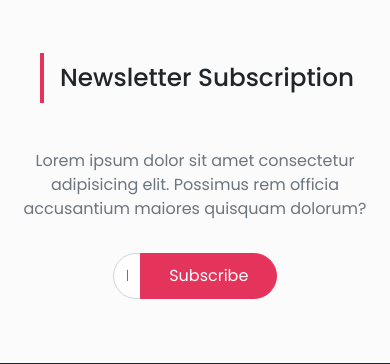
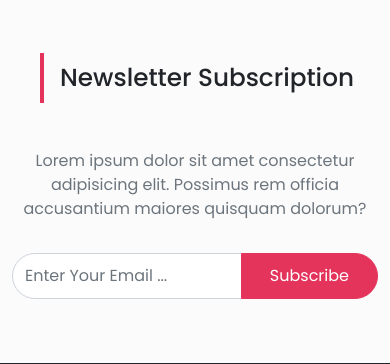
Before and after one commit to Haris123456788/Nyfa-Attire, a PHP site: page / in a window 390 px wide. Shown: the part 2632-2996 px from the top of the page. Run offline with PHP 8.4, Linux system fonts and the light colour scheme; data that the repository does not hold is empty; some web fonts are replaced.

Commit message:
All Files are added

```diff
--- a/css/main.css
+++ b/css/main.css
@@ -150,29 +150,58 @@ body{
 #about{
     background-color: rgba(179, 179, 179, 0.05);
 }
-
 /* newsletter */
-#newsletter{
+#newsletter {
     background-color: rgba(179, 179, 179, 0.05);
 }
-#newsletter p{
+
+#newsletter p {
     max-width: 600px;
 }
-#newsletter .input-group{
-    max-width: 500px;
+
+/* Increase specificity to target the input group more directly */
+#newsletter .input-group {
+    width: 100%; /* Full width */
+    max-width: 500px; /* Maintain maximum width for larger screens */
+    margin: 0 auto; /* Center the input group */
 }
-#newsletter .form-control{
+
+/* Form control styling */
+#newsletter .form-control {
     border-top-left-radius: 25px;
     border-bottom-left-radius: 25px;
 }
-#newsletter .btn{
+
+/* Button styling */
+#newsletter .btn {
     background-color: var(--pink);
     color: #fff;
     border-color: var(--pink);
 }
-#newsletter .btn:hover{
+
+#newsletter .btn:hover {
     background-color: #000;
     border-color: #000;
+}
+
+/* Media queries */
+@media (min-width: 992px) { /* For larger screens like laptops/desktops */
+    #subscribeForm {
+        width: 45%; /* Set form width to 45% on larger screens */
+        margin: 0 auto; /* Center the form horizontally */
+    }
+}
+
+@media (max-width: 991px) { /* For tablets and smaller devices */
+    #subscribeForm {
+        width: 100%; /* Make the form 100% width on smaller screens */
+        margin: 0 auto; /* Center the form horizontally */
+    }
+
+    #newsletter .input-group {
+        width: 100%; /* Make the input group full-width on smaller screens */
+        max-width: 100%; /* Ensure it doesn't exceed 100% */
+    }
 }
 
 /* footer */
--- a/index.php
+++ b/index.php
@@ -264,7 +264,7 @@ $on_sale_result = $conn->query($on_sale_query);
                     Lorem ipsum dolor sit amet consectetur adipisicing elit. Possimus rem officia accusantium maiores quisquam dolorum?
                 </p>
 
-                <form id="subscribeForm" style="width:45%">
+                <form id="subscribeForm">
     <div class="input-group mb-3 mt-3">
         <input type="email" id="email" class="form-control" placeholder="Enter Your Email ..." required>
         <button class="btn btn-primary" type="button" id="subscribeBtn">Subscribe</button>
```
